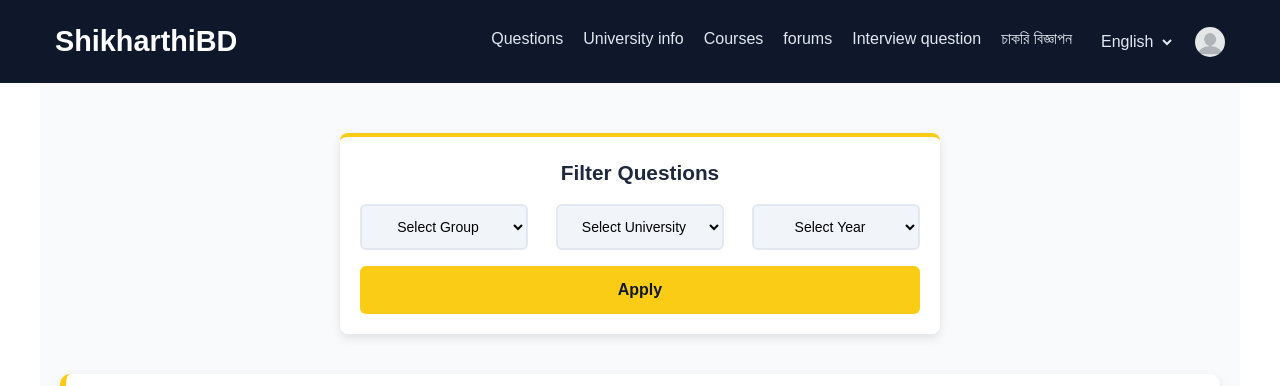
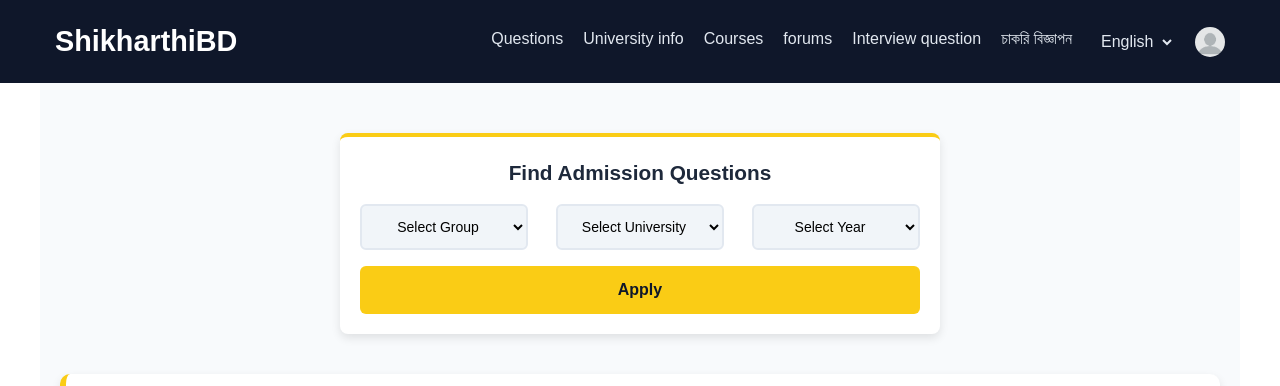
Before and after one commit to Ashik045/ShikharthiBD, a Next.js app in the folder client/: page /questions/admission in a window 1280 px wide. Shown: the top 386 px of the page. Built offline with nearby package versions, Linux system fonts and the light colour scheme.

Commit message:
filter pages are done

```diff
--- a/client/app/questions/admission/page.tsx
+++ b/client/app/questions/admission/page.tsx
@@ -1,10 +1,20 @@
-import Filter from "@/components/Filter/Filter";
+import FilterAdmission from "@/components/FilterAdmission/FilterAdmission";
 import ResultsTable from "@/components/ResultsTable/ResultsTable";
 import styles from "@/styles/questions.module.scss";
 
 const pdfUrl = "/pdfs/Ashikur_CV.pdf"; // No need to import
 
-const admission = () => {
+const admission = ({
+  searchParams,
+}: {
+  searchParams: { [key: string]: string | undefined };
+}) => {
+  const year = searchParams.year || "";
+  const university = searchParams.university || "";
+  const group = searchParams.group || "";
+
+  console.log(year, university, group);
+
   const results = [
     {
       id: 1,
@@ -24,7 +34,8 @@ const admission = () => {
     <div className={styles.page_container}>
       {/* Pass filters to the Filter component */}
       <div className={styles.filter_wrapper}>
-        <Filter admission />
+        {/* <Filter admission /> */}
+        <FilterAdmission />
       </div>
 
       {/* show the results here */}
--- a/client/components/Filter/Filter.tsx
+++ /dev/null
@@ -1,101 +0,0 @@
-/* eslint-disable @typescript-eslint/no-unused-vars */
-// components/Filter.tsx (✅ Client Component)
-"use client";
-
-import { useRouter, useSearchParams } from "next/navigation";
-import { useState } from "react";
-import styles from "./filter.module.scss";
-
-type FilterParams = {
-  hons?: boolean;
-  ssc?: boolean;
-  hsc?: boolean;
-  admission?: boolean;
-};
-
-const Filter = ({ hons, ssc, hsc, admission }: FilterParams) => {
-  const router = useRouter();
-  const searchParams = useSearchParams();
-
-  // Maintain local state
-  const [year, setYear] = useState(searchParams.get("year") || "");
-  const [subject, setSubject] = useState(searchParams.get("subject") || "");
-  const [board, setBoard] = useState(searchParams.get("board") || "");
-  const [university, setUniversity] = useState(
-    searchParams.get("university") || ""
-  );
-
-  // should update the filter compnent
-  const handleApply = () => {
-    const query = new URLSearchParams();
-    if (year) query.set("year", year);
-    if (subject) query.set("subject", subject);
-    if (board) query.set("board", board);
-    if (university) query.set("university", university);
-
-    let path = "/questions";
-    if (hons) path += "/honours";
-    if (ssc) path += "/ssc";
-    if (hsc) path += "/hsc";
-    if (admission) path += "/admission";
-
-    router.push(`${path}?${query.toString()}`);
-  };
-
-  return (
-    <div className={styles.filter_container}>
-      <h3>Filter Questions</h3>
-
-      <div className={styles.filters}>
-        {admission && (
-          <>
-            <select
-              value={university}
-              onChange={(e) => setUniversity(e.target.value)}
-            >
-              <option value="">Select Group</option>
-              <option value="">Science</option>
-              <option value="">Humanities</option>
-            </select>
-
-            <select
-              value={university}
-              onChange={(e) => setUniversity(e.target.value)}
-            >
-              <option value="">Select University</option>
-              <option value="Dhaka University">Dhaka University</option>
-              <option value="Rajshahi University">Rajshahi University</option>
-              <option value="Jahangirnagar University">
-                Jahangirnagar University
-              </option>
-              <option value="Chittagong University">
-                Chittagong University
-              </option>
-              <option value="gst">GST</option>
-            </select>
-
-            <select value={year} onChange={(e) => setYear(e.target.value)}>
-              <option value="">Select Year</option>
-              <option value="2023">2024</option>
-              <option value="2023">2023</option>
-              <option value="2022">2022</option>
-              <option value="2022">2021</option>
-              <option value="2022">2020</option>
-              <option value="2022">2019</option>
-              <option value="2022">2018</option>
-              <option value="2022">2017</option>
-              <option value="2022">2016</option>
-              <option value="2022">2015</option>
-            </select>
-          </>
-        )}
-      </div>
-
-      <button className={styles.apply_filter} onClick={handleApply}>
-        Apply
-      </button>
-    </div>
-  );
-};
-
-export default Filter;
--- a/client/components/Filter/filter.module.scss
+++ /dev/null
@@ -1,61 +0,0 @@
-.filter_container {
-  background: white;
-  padding: 20px;
-  border-radius: 8px;
-  box-shadow: 0px 4px 10px rgba(0, 0, 0, 0.1);
-  display: flex;
-  flex-direction: column;
-  gap: 16px;
-  max-width: 600px;
-  width: 100%;
-  text-align: center;
-  border-top: 4px solid #facc15;
-
-  h3 {
-    font-size: 1.3rem;
-    font-weight: bold;
-    color: #1e293b;
-  }
-
-  .filters {
-    display: flex;
-    flex-wrap: wrap;
-    gap: 12px;
-    justify-content: space-between;
-
-    select {
-      padding: 12px;
-      border: 2px solid #e2e8f0;
-      border-radius: 6px;
-      font-size: 14px;
-      outline: none;
-      cursor: pointer;
-      transition: all 0.2s ease-in-out;
-      background-color: #f1f5f9;
-      width: 30%;
-      text-align: center;
-
-      &:focus {
-        border-color: #facc15;
-        box-shadow: 0 0 5px #eab308;
-      }
-    }
-  }
-
-  .apply_filter {
-    background: #facc15;
-    color: #0f172a;
-    padding: 12px;
-    border: none;
-    border-radius: 6px;
-    font-size: 1rem;
-    cursor: pointer;
-    transition: background 0.3s ease;
-    width: 100%;
-    font-weight: bold;
-
-    &:hover {
-      background: #eab308;
-    }
-  }
-}
--- /dev/null
+++ b/client/components/FilterAdmission/FilterAdmission.tsx
@@ -0,0 +1,73 @@
+"use client";
+
+import { useRouter, useSearchParams } from "next/navigation";
+import { useState } from "react";
+import styles from "../FilterSSCHSC/FilterSSCHSC.module.scss";
+
+export default function FilterAdmission() {
+  const router = useRouter();
+  const searchParams = useSearchParams();
+
+  // Maintain local state
+  const [year, setYear] = useState(searchParams.get("year") || "");
+  const [university, setUniversity] = useState(
+    searchParams.get("university") || ""
+  );
+  const [group, setGroup] = useState(searchParams.get("group") || "");
+
+  const handleApply = () => {
+    const query = new URLSearchParams();
+    if (year) query.set("year", year);
+    if (university) query.set("university", university);
+    if (group) query.set("group", group);
+
+    const path = "/questions/admission";
+
+    router.push(`${path}?${query.toString()}`);
+  };
+  return (
+    <div className={styles.filter_container}>
+      <h3>Find Admission Questions</h3>
+
+      <div className={styles.filters}>
+        <select value={group} onChange={(e) => setGroup(e.target.value)}>
+          <option value="">Select Group</option>
+          <option value="science">Science</option>
+          <option value="humanities">Humanities</option>
+        </select>
+
+        <select
+          value={university}
+          onChange={(e) => setUniversity(e.target.value)}
+        >
+          <option value="">Select University</option>
+          <option value="Dhaka University">Dhaka University</option>
+          <option value="Rajshahi University">Rajshahi University</option>
+          <option value="Jahangirnagar University">
+            Jahangirnagar University
+          </option>
+          <option value="Chittagong University">Chittagong University</option>
+          <option value="gst">GST</option>
+        </select>
+
+        <select value={year} onChange={(e) => setYear(e.target.value)}>
+          <option value="">Select Year</option>
+          <option value="2023">2024</option>
+          <option value="2023">2023</option>
+          <option value="2022">2022</option>
+          <option value="2022">2021</option>
+          <option value="2022">2020</option>
+          <option value="2022">2019</option>
+          <option value="2022">2018</option>
+          <option value="2022">2017</option>
+          <option value="2022">2016</option>
+          <option value="2022">2015</option>
+        </select>
+      </div>
+
+      <button className={styles.apply_filter} onClick={handleApply}>
+        Apply
+      </button>
+    </div>
+  );
+}
```
Also changed, not shown: client/components/FilterHons/filterhons.module.scss (deleted).
